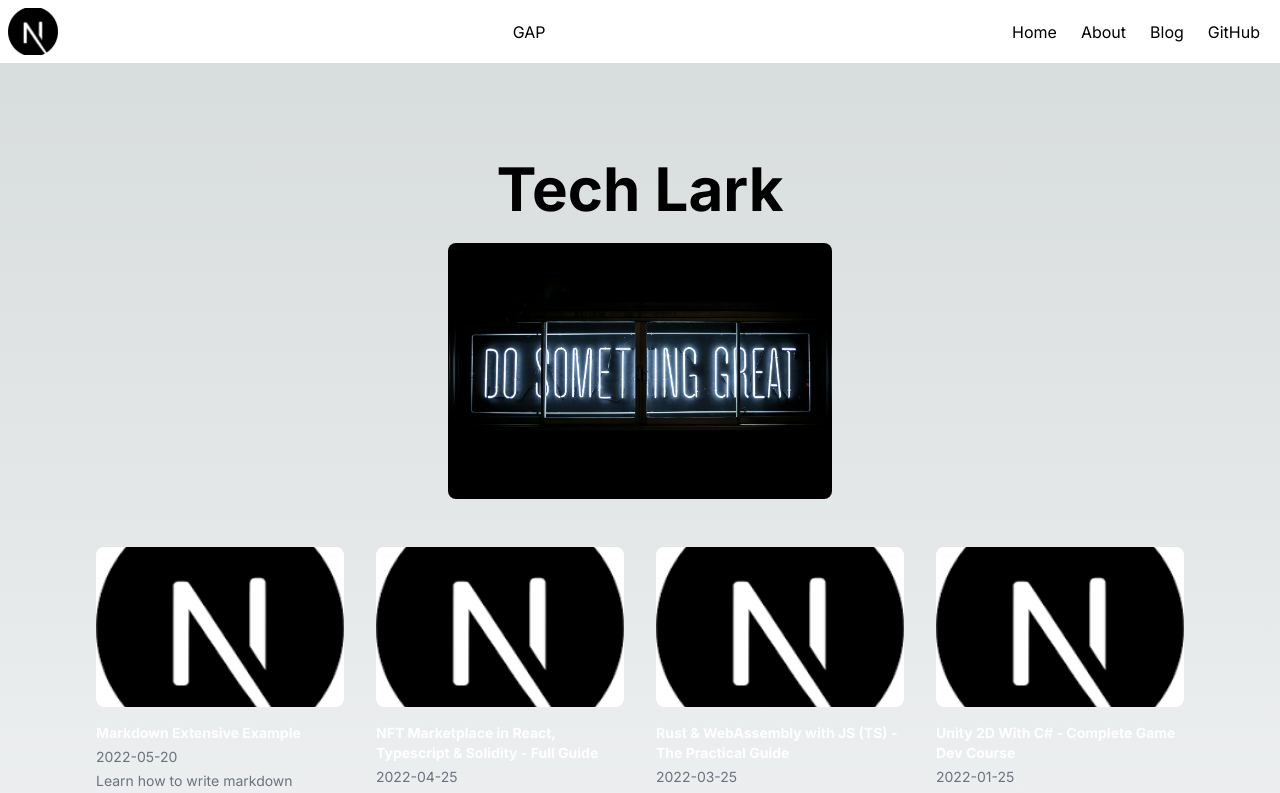
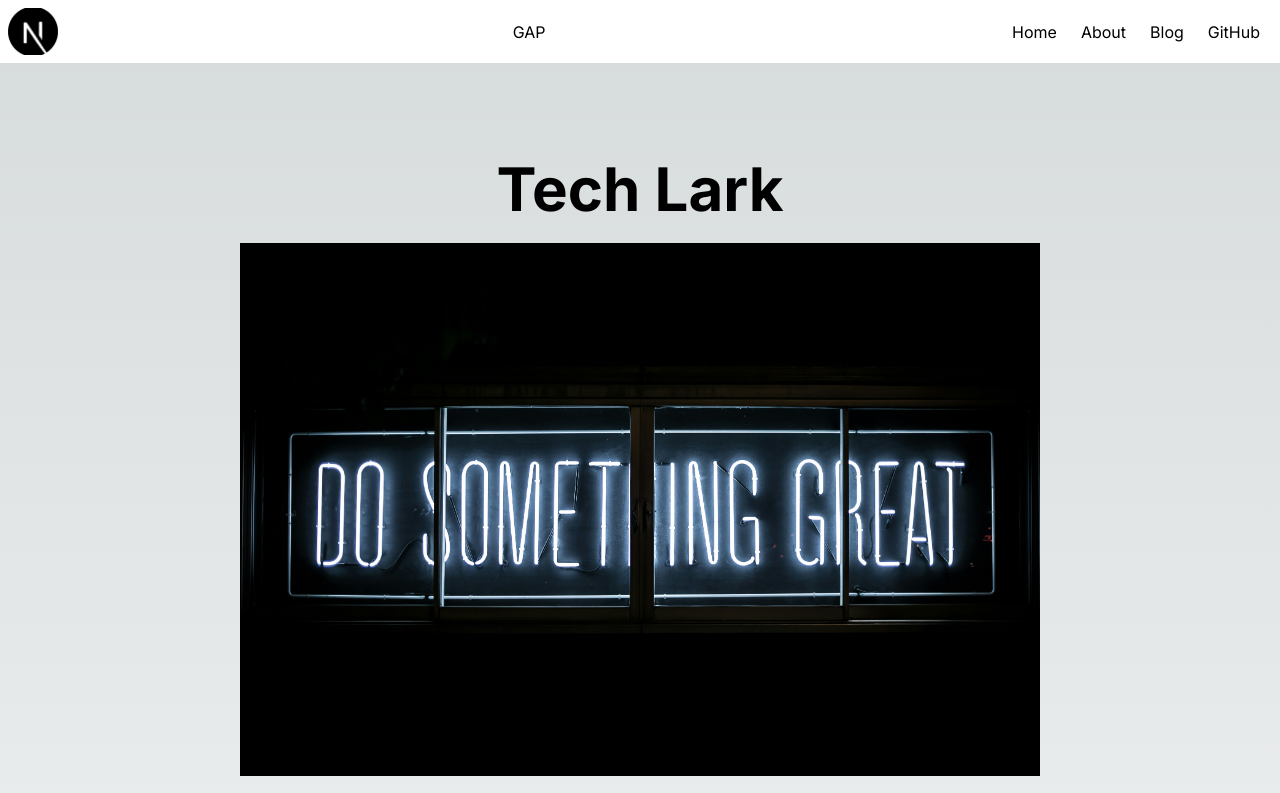
Before and after one commit to wozza0212/typescript-next-portfolio, a Next.js app in the folder typescript-blog-portfolio/: page / in a window 1280 px wide. Shown: the top 793 px of the page. Built offline with nearby package versions, Linux system fonts and the light colour scheme.

Commit message:
bigger image

```diff
--- a/typescript-blog-portfolio/src/app/page.tsx
+++ b/typescript-blog-portfolio/src/app/page.tsx
@@ -16,13 +16,12 @@ const Home: NextPage<BlogPageProps> = () => {
       <main className="flex min-h-screen flex-col items-center justify-between p-24">
         <h1 className="text-6xl font-bold">Tech Lark</h1>
         <br />
-        <div className="h-64 w-96 relative">
+        <div className="h-100 w-200 relative">
           <Image
             src='/Images/Main/main-image.jpg'
             alt="Main Image"
-            layout="fill"
-            objectFit="cover"
-            className="rounded-lg"
+            height={600}
+            width={800}
             />
         </div>
         <br />
```
